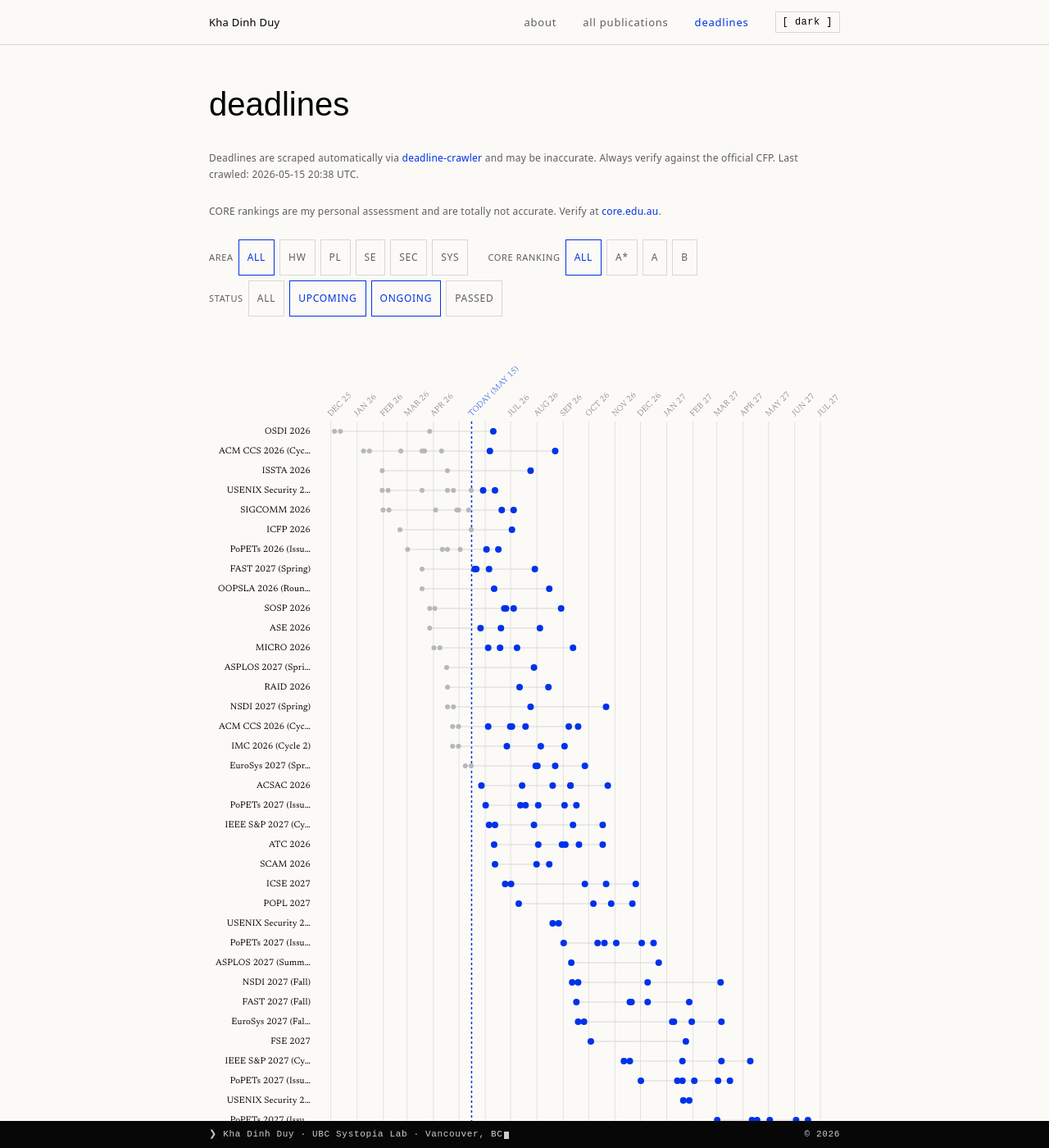
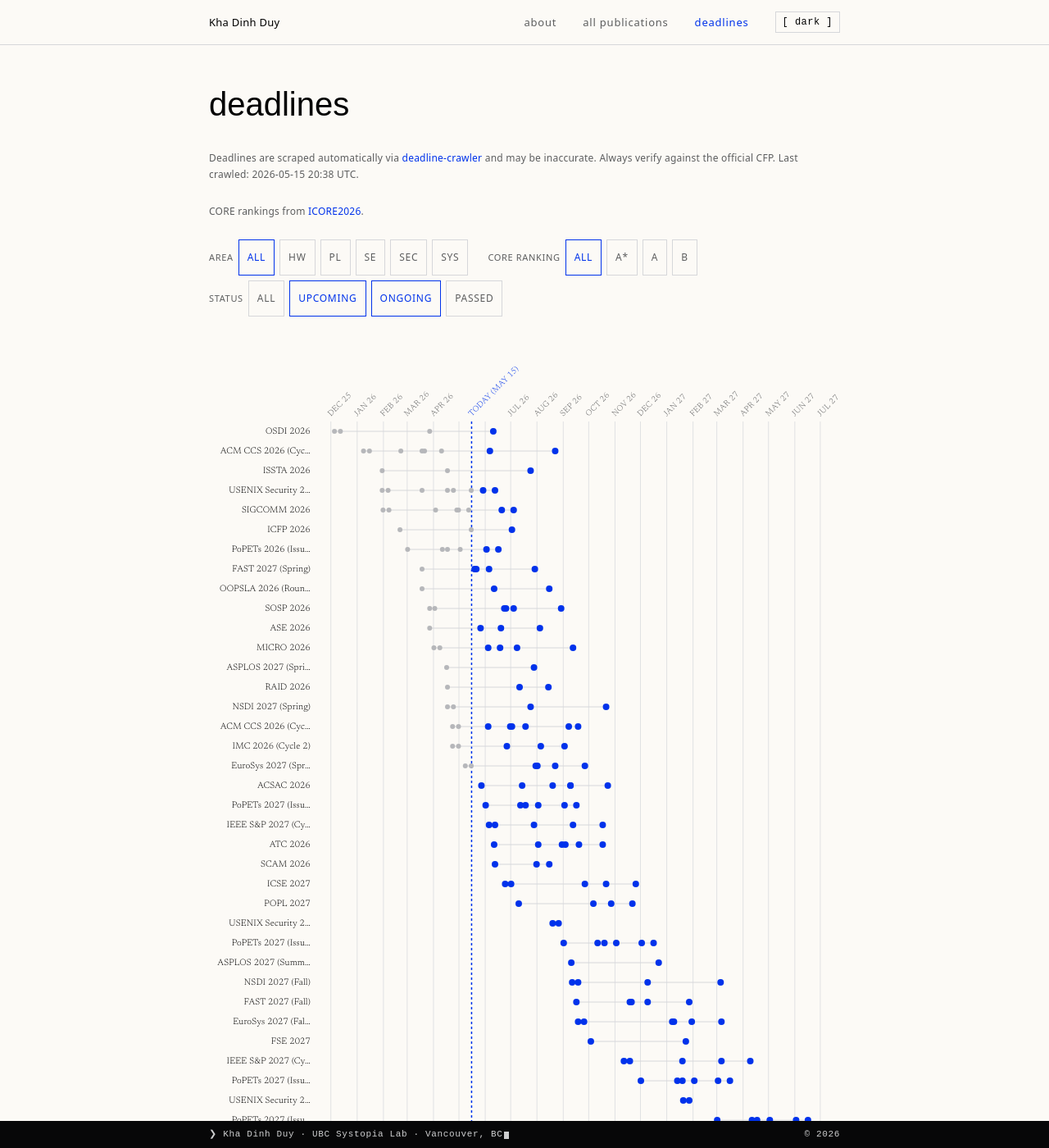
Before and after one commit to kha-dinh/kha-dinh.github.io, a Jekyll site: the page built from _pages/deadlines.md, in a window 1280 px wide and 1400 px high. Shown: the whole window at 82% size. Built offline with Jekyll 4.4.1, drawn with Linux system fonts in a browser that asks for light colours; some web fonts are replaced; comment, search, counter and statistics services are not loaded; a style sheet for code colours, icons or effects is not loaded; some of the changed lines change nothing that is shown; some of the changed text lies outside the part shown.

Commit message:
fix(deadlines): mono font for timeline labels, remove selected bg, rename to show/hide unselected, update CORE ranking disclaimer

```diff
--- a/_pages/deadlines.md
+++ b/_pages/deadlines.md
@@ -9,7 +9,7 @@
 <div class="deadlines-page">
 
 <p class="deadlines-disclaimer">Deadlines are scraped automatically via <a href="https://github.com/kha-dinh/deadline-crawler">deadline-crawler</a> and may be inaccurate. Always verify against the official CFP. Last crawled: {{ site.data.deadlines.generated_at | date: "%Y-%m-%d %H:%M UTC" }}.</p>
-<p class="deadlines-disclaimer">CORE rankings are my personal assessment and are totally not accurate. Verify at <a href="https://www.core.edu.au/conference-portal">core.edu.au</a>.</p>
+<p class="deadlines-disclaimer">CORE rankings from <a href="https://portal.core.edu.au/conf-ranks">ICORE2026</a>.</p>
 
 {% assign confs = site.data.deadlines.conferences %}
 
@@ -64,7 +64,7 @@
 <div class="timeline-zoom-controls" id="timeline-zoom-controls">
   <button id="tl-zoom-reset" disabled>reset zoom</button>
   <button id="tl-select-clear" disabled>clear selection</button>
-  <button id="tl-show-others" disabled>show others</button>
+  <button id="tl-show-others" disabled>show unselected</button>
   <span id="tl-zoom-hint">drag to select range</span>
 </div>
 
@@ -179,7 +179,7 @@
     if (clearBtn) clearBtn.disabled = selectedConfIds.length === 0;
     if (othersBtn) {
       othersBtn.disabled = selectedConfIds.length === 0;
-      othersBtn.textContent = showOthers ? 'hide others' : 'show others';
+      othersBtn.textContent = showOthers ? 'hide unselected' : 'show unselected';
     }
     if (hint) {
       if (selectedConfIds.length > 0) {
@@ -417,8 +417,8 @@
       var labelColor = isSelected ? accentColor : (isOtherFocused ? passedDot : (allPassed ? passedDot : textColor));
       var labelOpacity = isOtherFocused ? '0.35' : '1';
       var labelSize = LEFT_PAD < 100 ? 10 : 11;
-      var fontWeight = isSelected ? '500' : 'normal';
-      svg += '<text x="' + (LEFT_PAD - 6) + '" y="' + (y + 3) + '" font-size="' + labelSize + '" font-weight="' + fontWeight + '" letter-spacing="0.02em" fill="' + labelColor + '" opacity="' + labelOpacity + '" text-anchor="end" pointer-events="none">' + labelName + '</text>';
+      var fontWeight = isSelected ? '400' : '300';
+      svg += '<text x="' + (LEFT_PAD - 6) + '" y="' + (y + 3) + '" font-size="' + labelSize + '" font-weight="' + fontWeight + '" letter-spacing="0.02em" fill="' + labelColor + '" opacity="' + labelOpacity + '" text-anchor="end" pointer-events="none" style="font-variation-settings:\'MONO\' 1,\'CASL\' 0">' + labelName + '</text>';
       // transparent hit rect for conf info tooltip + focus click
       var tipParts = ['<strong>' + esc(conf.name) + '</strong>'];
       if (!isSelected) tipParts.push('<em>click to select</em>');
--- a/_sass/_base.scss
+++ b/_sass/_base.scss
@@ -696,7 +696,6 @@
 
 
     &.selected {
-      background: color-mix(in oklch, var(--global-theme-color) 12%, var(--global-bg-color));
       box-shadow: inset 0 0 0 1px color-mix(in oklch, var(--global-theme-color) 40%, transparent);
       padding-left: 10px;
       padding-right: 10px;
```
